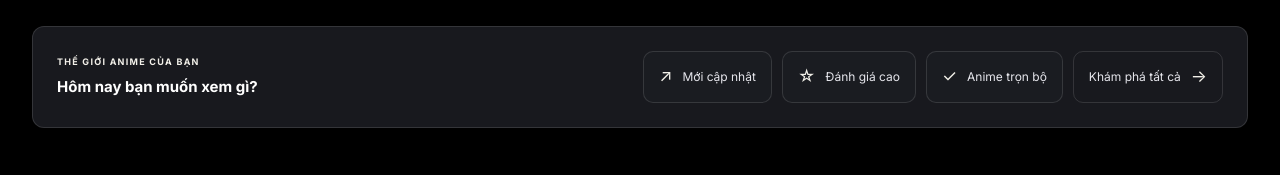
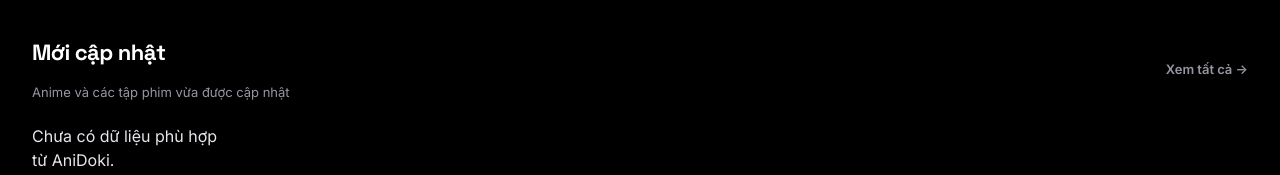
Before and after one commit to anhngduc0311/animeweb, a website built with Vite: page apps/web/index.html in a window 1280 px wide. Shown: the part 682-857 px from the top of the page. Built offline with nearby package versions, Linux system fonts and the light colour scheme; files whose address does not match are found by name.

Commit message:
Update index.html

```diff
--- a/apps/web/index.html
+++ b/apps/web/index.html
@@ -227,15 +227,6 @@
 
     <!-- MAIN CATALOG CONTENT -->
     <main class="container">
-      <nav class="discover-strip" aria-label="Khám phá nhanh">
-        <div class="discover-intro"><span>THẾ GIỚI ANIME CỦA BẠN</span><strong>Hôm nay bạn muốn xem gì?</strong></div>
-        <div class="discover-options">
-          <a href="/browse?sort=updated"><span aria-hidden="true">↗</span> Mới cập nhật</a>
-          <a href="/browse?sort=score"><span aria-hidden="true">☆</span> Đánh giá cao</a>
-          <a href="/browse?status=completed"><span aria-hidden="true">✓</span> Anime trọn bộ</a>
-          <a href="/browse" class="discover-all">Khám phá tất cả <span aria-hidden="true">→</span></a>
-        </div>
-      </nav>
       <section class="home-section" id="section-genre-results" hidden aria-labelledby="genre-results-title">
         <div class="section-header">
           <div class="section-title-group">
```
